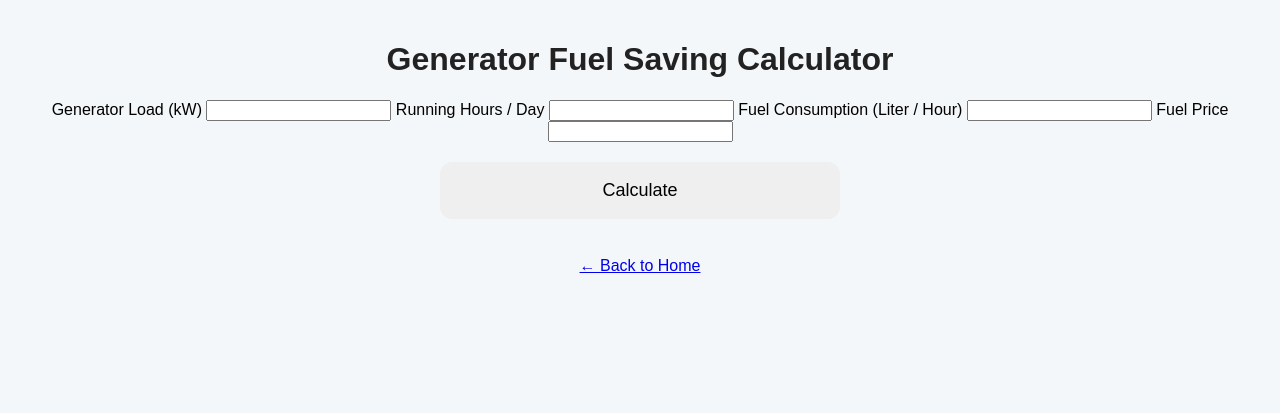
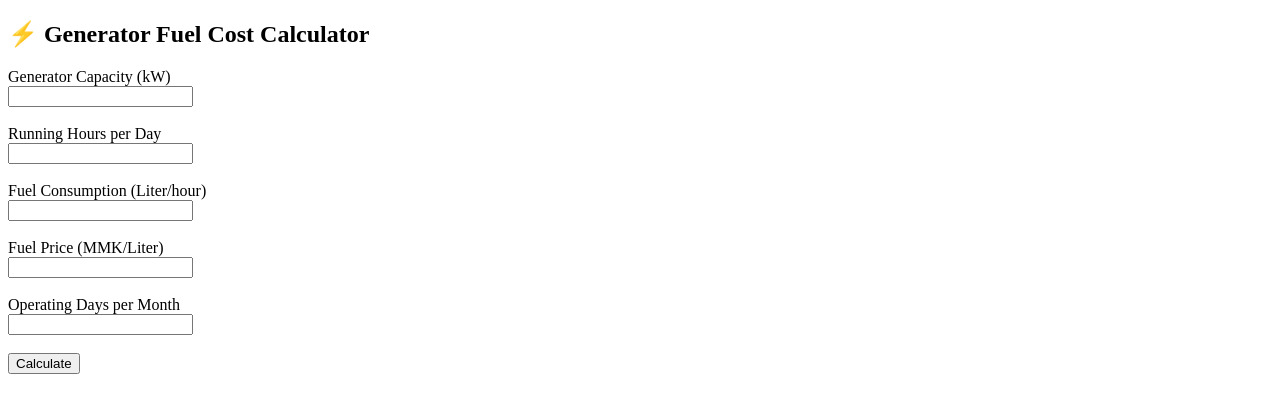
Before and after one commit to kyawrkar13-sys/Rkar-Kyaw, a Flask app: page /generator in a window 1280 px wide. Shown: the top 413 px of the page. Run offline with Flask 3, Linux system fonts and the light colour scheme.

Commit message:
Update generator.html

```diff
--- a/templates/generator.html
+++ b/templates/generator.html
@@ -1,76 +1,60 @@
 <!DOCTYPE html>
-<html lang="en">
+<html>
 <head>
-    <meta charset="UTF-8">
-    <meta name="viewport" content="width=device-width, initial-scale=1.0">
-    <title>Generator Fuel Saving Calculator</title>
-    <link rel="stylesheet" href="{{ url_for('static', filename='style.css') }}">
+    <title>Generator Fuel Cost Calculator</title>
+    <meta name="viewport" content="width=device-width, initial-scale=1">
 </head>
+
 <body>
 
-    <h1>Generator Fuel Saving Calculator</h1>
+<h2>⚡ Generator Fuel Cost Calculator</h2>
 
-    <label>Generator Load (kW)</label>
-    <input type="number" id="load">
+<form method="post">
 
-    <label>Running Hours / Day</label>
-    <input type="number" id="hours">
+<label>Generator Capacity (kW)</label><br>
+<input type="number" step="0.1" name="capacity" required>
+<br><br>
 
-    <label>Fuel Consumption (Liter / Hour)</label>
-    <input type="number" id="fuelRate">
+<label>Running Hours per Day</label><br>
+<input type="number" step="0.1" name="hours" required>
+<br><br>
 
-    <label>Fuel Price</label>
-    <input type="number" id="fuelPrice">
+<label>Fuel Consumption (Liter/hour)</label><br>
+<input type="number" step="0.01" name="fuel_rate" required>
+<br><br>
 
-    <button onclick="calculateGenerator()">Calculate</button>
+<label>Fuel Price (MMK/Liter)</label><br>
+<input type="number" name="fuel_price" required>
+<br><br>
 
-    <div id="result"></div>
+<label>Operating Days per Month</label><br>
+<input type="number" name="days" required>
+<br><br>
 
-    <br>
-    <a href="/">← Back to Home</a>
+<button type="submit">Calculate</button>
 
-    <script>
-        function calculateGenerator() {
-            const load = parseFloat(document.getElementById("load").value);
-            const hours = parseFloat(document.getElementById("hours").value);
-            const fuelRate = parseFloat(document.getElementById("fuelRate").value);
-            const fuelPrice = parseFloat(document.getElementById("fuelPrice").value);
+</form>
 
-            if (
-                isNaN(load) ||
-                isNaN(hours) ||
-                isNaN(fuelRate) ||
-                isNaN(fuelPrice)
-            ) {
-                document.getElementById("result").innerHTML =
-                    "<h3>Please fill in all fields.</h3>";
-                return;
-            }
 
-            const dailyEnergy = load * hours;
-            const dailyFuel = fuelRate * hours;
-            const dailyFuelCost = dailyFuel * fuelPrice;
+{% if result %}
 
-            const monthlyEnergy = dailyEnergy * 30;
-            const monthlyFuel = dailyFuel * 30;
-            const monthlyFuelCost = dailyFuelCost * 30;
+<hr>
 
-            const yearlyFuel = dailyFuel * 365;
-            const yearlyFuelCost = dailyFuelCost * 365;
+<h3>📊 Result</h3>
 
-            document.getElementById("result").innerHTML = `
-                <h2>Results</h2>
-                <p><strong>Daily Energy:</strong> ${dailyEnergy.toFixed(2)} kWh</p>
-                <p><strong>Daily Fuel:</strong> ${dailyFuel.toFixed(2)} Liters</p>
-                <p><strong>Daily Fuel Cost:</strong> ${dailyFuelCost.toFixed(2)}</p>
-                <p><strong>Monthly Energy:</strong> ${monthlyEnergy.toFixed(2)} kWh</p>
-                <p><strong>Monthly Fuel:</strong> ${monthlyFuel.toFixed(2)} Liters</p>
-                <p><strong>Monthly Fuel Cost:</strong> ${monthlyFuelCost.toFixed(2)}</p>
-                <p><strong>Yearly Fuel:</strong> ${yearlyFuel.toFixed(2)} Liters</p>
-                <p><strong>Yearly Fuel Cost:</strong> ${yearlyFuelCost.toFixed(2)}</p>
-            `;
-        }
-    </script>
+<p>Daily Fuel:
+{{result.daily_fuel}} Liter/day</p>
+
+<p>Monthly Fuel:
+{{result.monthly_fuel}} Liter/month</p>
+
+<p>Monthly Fuel Cost:
+{{result.monthly_cost}} MMK</p>
+
+<p>Annual Fuel Cost:
+{{result.annual_cost}} MMK</p>
+
+{% endif %}
 
 </body>
 </html>
```
